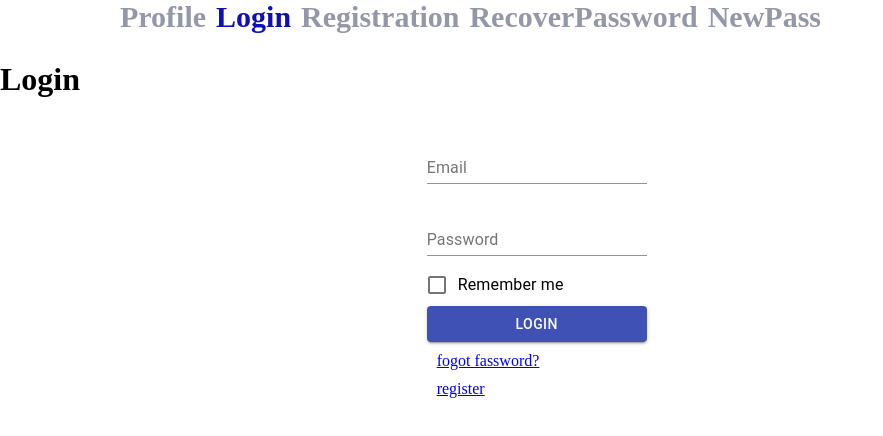
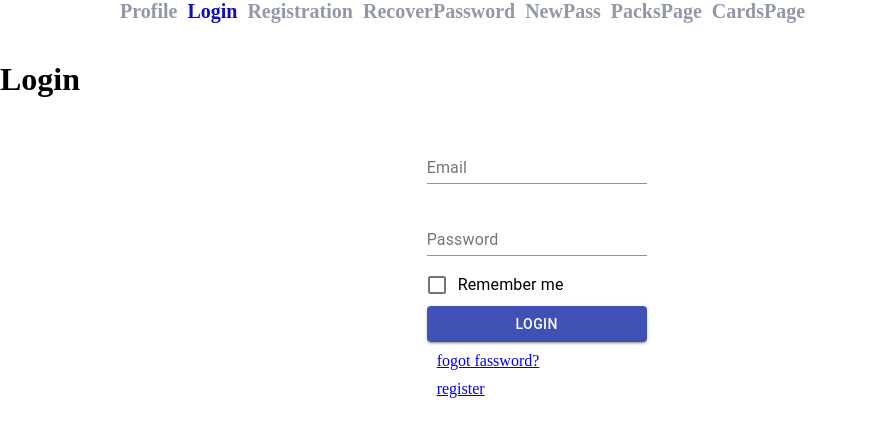
Before and after one commit to Karter13/smart-cards, a React (Create React App) app: page /#/login in a window 1280 px wide. Shown: the top 436 px of the page, without its empty margins (0-883 px from the left). Built offline with nearby package versions, Linux system fonts and the light colour scheme.

Commit message:
fixed Profile.tsx and created new components

```diff
--- a/src/index.tsx
+++ b/src/index.tsx
@@ -3,12 +3,19 @@ import ReactDOM from 'react-dom';
 import './index.css';
 import {App} from './n1-main/m1-ui/App';
 import * as serviceWorker from './serviceWorker';
+import {HashRouter} from 'react-router-dom';
+import {Provider} from 'react-redux';
+import {store} from './n1-main/m2-bll/store';
 
 ReactDOM.render(
-  <React.StrictMode>
-    <App />
-  </React.StrictMode>,
-  document.getElementById('root')
+    <React.StrictMode>
+        <HashRouter>
+            <Provider store={store}>
+                <App/>
+            </Provider>
+        </HashRouter>
+    </React.StrictMode>,
+    document.getElementById('root')
 );
 
 // If you want your app to work offline and load faster, you can change
--- a/src/n1-main/m1-ui/App.tsx
+++ b/src/n1-main/m1-ui/App.tsx
@@ -1,22 +1,16 @@
 import React from 'react';
 import './App.css';
 import {Main} from './main/Main';
-import {HashRouter} from 'react-router-dom';
-import {Provider} from 'react-redux';
-import {store} from '../m2-bll/store';
 
 type AppPropsType = {}
 
 export const App: React.FC<AppPropsType> = (props) => {
+
     return (
         <div className="App">
-            <HashRouter>
-                <Provider store={store}>
-                    <div>
-                        <Main/>
-                    </div>
-                </Provider>
-            </HashRouter>
+            <div>
+                <Main/>
+            </div>
         </div>
     );
 };
--- /dev/null
+++ b/src/n1-main/m1-ui/CardsPage/CardsPage.tsx
@@ -0,0 +1,8 @@
+import React from "react"
+import stales from './CardsPage.module.css'
+
+export const CardsPage = () => {
+    return (
+        <div>CardsPage</div>
+    )
+};
--- /dev/null
+++ b/src/n1-main/m1-ui/Packs/PacksPage.tsx
@@ -0,0 +1,8 @@
+import React from "react"
+import stales from './PacksPage.module.css'
+
+export const PacksPage = () => {
+    return (
+        <div>PacksPage</div>
+    )
+};
--- a/src/n1-main/m1-ui/header/Header.module.css
+++ b/src/n1-main/m1-ui/header/Header.module.css
@@ -6,7 +6,7 @@
     margin: 20px 100px 20px 20px;
 }
 .item a{
-    font-size: 30px;
+    font-size: 20px;
     font-weight: bold;
     color: #9398a9;
     text-decoration: none;
--- a/src/n1-main/m1-ui/header/Header.tsx
+++ b/src/n1-main/m1-ui/header/Header.tsx
@@ -1,7 +1,7 @@
 import React, {useCallback} from 'react';
 import styles from './Header.module.css'
 import {NavLink} from 'react-router-dom';
-import {LOGIN, NEW_PASS, PROFILE, RECOVER_PASSWORD, REGISTRATION} from '../routes/Routes';
+import {CARDS, LOGIN, NEW_PASS, PACKS, PROFILE, RECOVER_PASSWORD, REGISTRATION} from '../routes/Routes';
 import {useDispatch, useSelector} from 'react-redux';
 import {AppRootStateType} from '../../m2-bll/store';
 import {Button} from '@material-ui/core';
@@ -38,6 +38,12 @@ export const Header = () => {
                 <div className={styles.item}>
                     <NavLink to={NEW_PASS} activeClassName={styles.activeLick}>NewPass</NavLink>
                 </div>
+                <div className={styles.item}>
+                    <NavLink to={PACKS} activeClassName={styles.activeLick}>PacksPage</NavLink>
+                </div>
+                <div className={styles.item}>
+                    <NavLink to={CARDS} activeClassName={styles.activeLick}>CardsPage</NavLink>
+                </div>
             </div>
         </div>
     )
--- a/src/n1-main/m1-ui/profile/Profile.tsx
+++ b/src/n1-main/m1-ui/profile/Profile.tsx
@@ -2,14 +2,14 @@ import React, {useEffect} from 'react';
 import {useDispatch, useSelector} from 'react-redux';
 import {AppRootStateType} from '../../m2-bll/store';
 import {Redirect} from 'react-router-dom';
-import {initializeAppTC} from '../../m2-bll/app-reducer';
+import {initializeAppTC, RequestStatusType} from '../../m2-bll/app-reducer';
 import {Preloader} from '../common/Preloader/Preloader';
 import styles from './Profile.module.css'
 
 export const Profile = React.memo(() => {
 
-    const isInitialized = useSelector<AppRootStateType, boolean>(state => state.app.isInitialized);
     const isLoggedIn = useSelector<AppRootStateType, boolean>(state => state.auth.isLoggedIn);
+    const status = useSelector<AppRootStateType, RequestStatusType>(state => state.app.status);
     let user = useSelector<AppRootStateType, any>(state => state.auth.user);
     const dispatch = useDispatch();
 
@@ -17,13 +17,13 @@ export const Profile = React.memo(() => {
         dispatch(initializeAppTC())
     }, [dispatch]);
 
-    if (!isInitialized && !isLoggedIn) {
+
+    if (status === 'idle' || status === 'loading') {
         return <div>
             <Preloader/>
         </div>
     }
-
-    if(!isLoggedIn) {
+    if (!isLoggedIn) {
         return <Redirect to={'/login'}/>
     }
 
--- a/src/n1-main/m1-ui/routes/Routes.tsx
+++ b/src/n1-main/m1-ui/routes/Routes.tsx
@@ -5,12 +5,17 @@ import {Login} from '../login/Login';
 import {Registration} from '../../../n2-faetures/f1-auth/a2-register/r1-ui/RegisterPage';
 import {RecoverPasswordPage} from '../../../n2-faetures/f1-auth/a3-recovery/rec1-ui/RecoverPasswordPage/RecoverPasswordPage';
 import {NewPass} from '../newPassword/NewPass';
+import {PacksPage} from '../Packs/PacksPage';
+import {CardsPage} from '../CardsPage/CardsPage';
 
 export const PROFILE = '/';
 export const LOGIN = '/login';
 export const REGISTRATION = '/registration';
 export const RECOVER_PASSWORD = '/recoverPassword';
 export const NEW_PASS = '/newPass';
+export const PACKS = '/packs';
+export const CARDS = '/cards';
+
 
 
 export const Routes = () => {
@@ -21,6 +26,8 @@ export const Routes = () => {
             <Route path={REGISTRATION} render={() => <Registration/>}/>
             <Route path={RECOVER_PASSWORD} render={() => <RecoverPasswordPage/>}/>
             <Route path={NEW_PASS} render={() => <NewPass/>}/>
+            <Route path={PACKS} render={() => <PacksPage/>}/>
+            <Route path={CARDS} render={() => <CardsPage/>}/>
         </div>
     )
 };
```
Also changed, not shown: src/n1-main/m1-ui/common/Cards/Slider/Slider.tsx (added, +8 -0 lines), src/n1-main/m1-ui/CardsPage/CardsPage.module.css (added), src/n1-main/m1-ui/Packs/PacksPage.module.css (added), src/n1-main/m1-ui/common/Cards/Slider/Slider.module.css (added).
